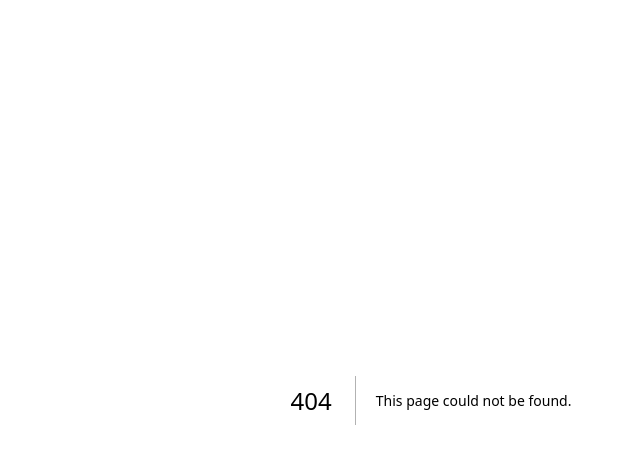
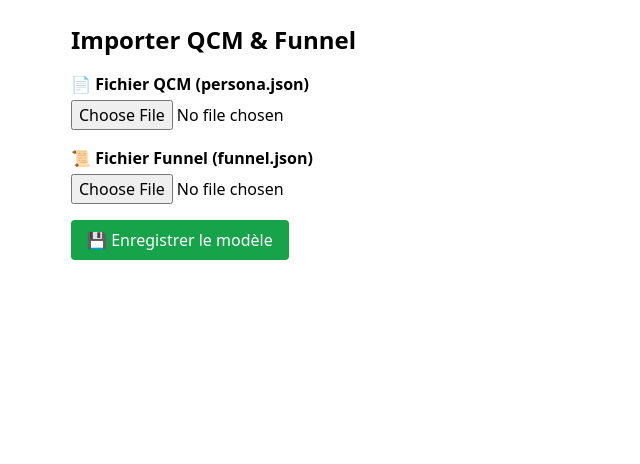
Before and after one commit to schreinereyang/backend-, a Next.js app: page /import in a window 1280 px wide. Before the commit this address had no page. Shown: the top 464 px of the page, without its empty margins (209-849 px from the left). Built offline with nearby package versions, Linux system fonts and the light colour scheme.

Commit message:
Add files via upload

```diff
--- /dev/null
+++ b/pages/import.js
@@ -0,0 +1,90 @@
+// pages/import.js
+import { useState } from 'react';
+
+export default function ImportPage() {
+  const [persona, setPersona] = useState('');
+  const [funnel, setFunnel] = useState('');
+  const [preview, setPreview] = useState({ persona: null, funnel: null });
+  const [status, setStatus] = useState('');
+
+  const handleFile = (e, type) => {
+    const file = e.target.files[0];
+    if (!file) return;
+
+    const reader = new FileReader();
+    reader.onload = (evt) => {
+      try {
+        const parsed = JSON.parse(evt.target.result);
+        if (type === 'persona') {
+          setPersona(evt.target.result);
+          setPreview((p) => ({ ...p, persona: parsed }));
+        } else {
+          setFunnel(evt.target.result);
+          setPreview((p) => ({ ...p, funnel: parsed }));
+        }
+      } catch (err) {
+        setStatus('❌ Fichier invalide');
+      }
+    };
+    reader.readAsText(file);
+  };
+
+  const handleSubmit = async () => {
+    setStatus('⏳ Envoi en cours...');
+    try {
+      const res = await fetch('/api/models', {
+        method: 'POST',
+        headers: { 'Content-Type': 'application/json' },
+        body: JSON.stringify({
+          name: preview.persona?.name || 'Nouveau modèle',
+          age: preview.persona?.age || 20,
+          assistant_id: '', // à remplir manuellement plus tard
+          persona: JSON.parse(persona),
+          funnel: JSON.parse(funnel),
+          cookies: {} // à connecter plus tard
+        })
+      });
+
+      if (res.ok) {
+        setStatus('✅ Importation réussie');
+      } else {
+        const err = await res.json();
+        setStatus('❌ Erreur : ' + err.error);
+      }
+    } catch (e) {
+      setStatus('❌ Erreur lors de l\'envoi');
+    }
+  };
+
+  return (
+    <div className="p-6 max-w-3xl mx-auto">
+      <h1 className="text-2xl font-bold mb-4">Importer QCM & Funnel</h1>
+
+      <div className="mb-4">
+        <label className="block font-semibold">📄 Fichier QCM (persona.json)</label>
+        <input type="file" accept=".json" onChange={(e) => handleFile(e, 'persona')} className="mt-1" />
+        {preview.persona && (
+          <pre className="bg-gray-100 p-2 mt-2 text-sm overflow-auto max-h-40">
+            {JSON.stringify(preview.persona, null, 2)}
+          </pre>
+        )}
+      </div>
+
+      <div className="mb-4">
+        <label className="block font-semibold">📜 Fichier Funnel (funnel.json)</label>
+        <input type="file" accept=".json" onChange={(e) => handleFile(e, 'funnel')} className="mt-1" />
+        {preview.funnel && (
+          <pre className="bg-gray-100 p-2 mt-2 text-sm overflow-auto max-h-40">
+            {JSON.stringify(preview.funnel.slice(0, 2), null, 2)}...
+          </pre>
+        )}
+      </div>
+
+      <button onClick={handleSubmit} className="bg-green-600 text-white px-4 py-2 rounded">
+        💾 Enregistrer le modèle
+      </button>
+
+      {status && <p className="mt-4 text-sm text-gray-700">{status}</p>}
+    </div>
+  );
+}
```
